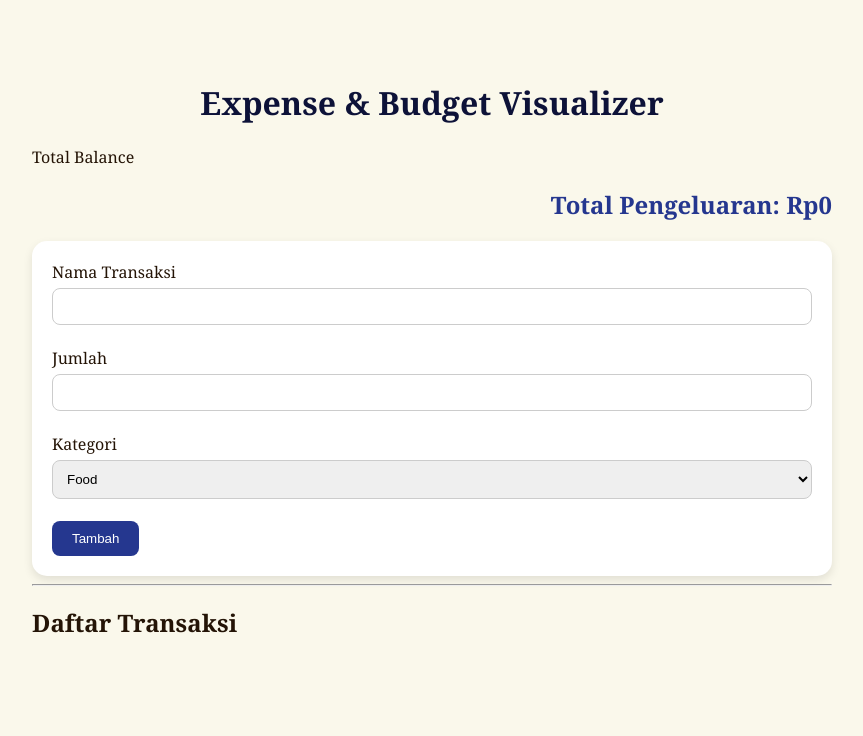
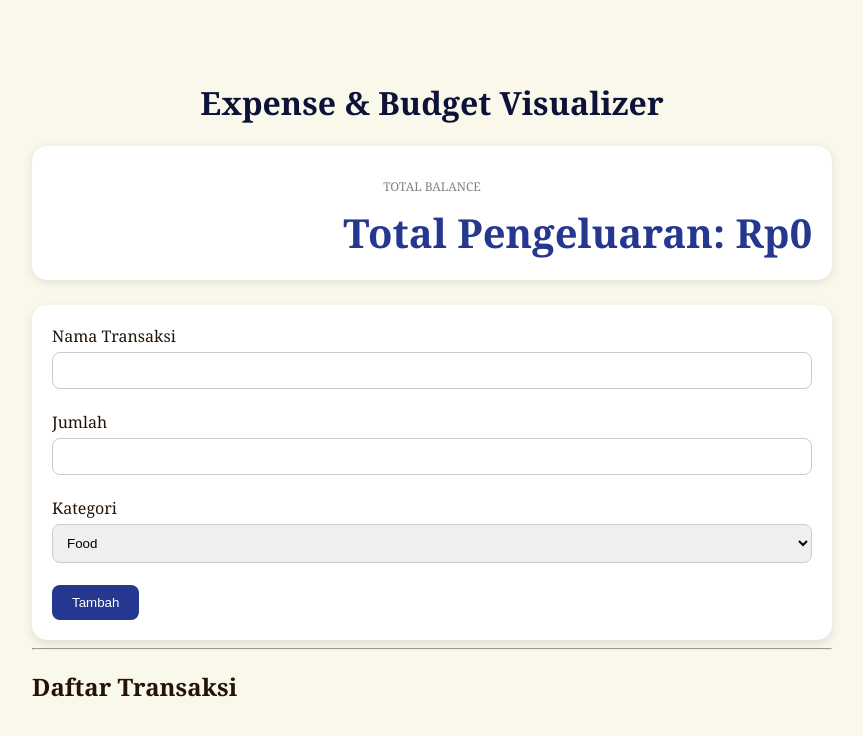
Before and after one commit to hafizafarhapuruhita-sys/CodingCamp-8June26-rr.hafizafarhapuruhita, a plain HTML site: page index.html in a window 1280 px wide. Shown: the whole page, without its empty margins (208-1071 px from the left). Drawn offline with Linux system fonts and the light colour scheme.

Commit message:
Update style.css

```diff
--- a/css/style.css
+++ b/css/style.css
@@ -14,36 +14,24 @@ h1 {
 form {
     background-color: white;
     padding: 20px;
-
     border-radius: 15px;
-
     box-shadow: 0 4px 10px rgba(0, 0, 0, 0.1);
 }
 input,
 select {
     width: 100%;
-
     padding: 10px;
-
     margin-top: 5px;
-
     border-radius: 8px;
-
     border: 1px solid #ccc;
-
     box-sizing: border-box;
 }
 button {
     background-color: #25378f;
-
     color: white;
-
     border: none;
-
     padding: 10px 20px;
-
     border-radius: 8px;
-
     cursor: pointer;
 }
 button:hover {
@@ -51,22 +39,35 @@ button:hover {
 }
 ul {
     list-style: none;
-
     padding: 0;
 }
 li {
     background-color: white;
-
     margin-bottom: 10px;
-
     padding: 10px;
-
     border-radius: 10px;
-
     box-shadow: 0 2px 5px rgba(0, 0, 0, 0.1);
 }
 #totalAmount {
     text-align: right;
-
     color: #25378f;
 }
+.balance-card {
+    background-color: white;
+    text-align: center;
+    padding: 20px;
+    border-radius: 15px;
+    box-shadow: 0 2px 10px rgba(0, 0, 0, 0.1);
+    margin-bottom: 25px;
+}
+.balance-card p {
+    color: gray;
+    text-transform: uppercase;
+    font-size: 12px;
+    margin-bottom: 10px;
+}
+.balance-card h2 {
+    color: #25378f;
+    font-size: 40px;
+    margin: 0;
+}
```
